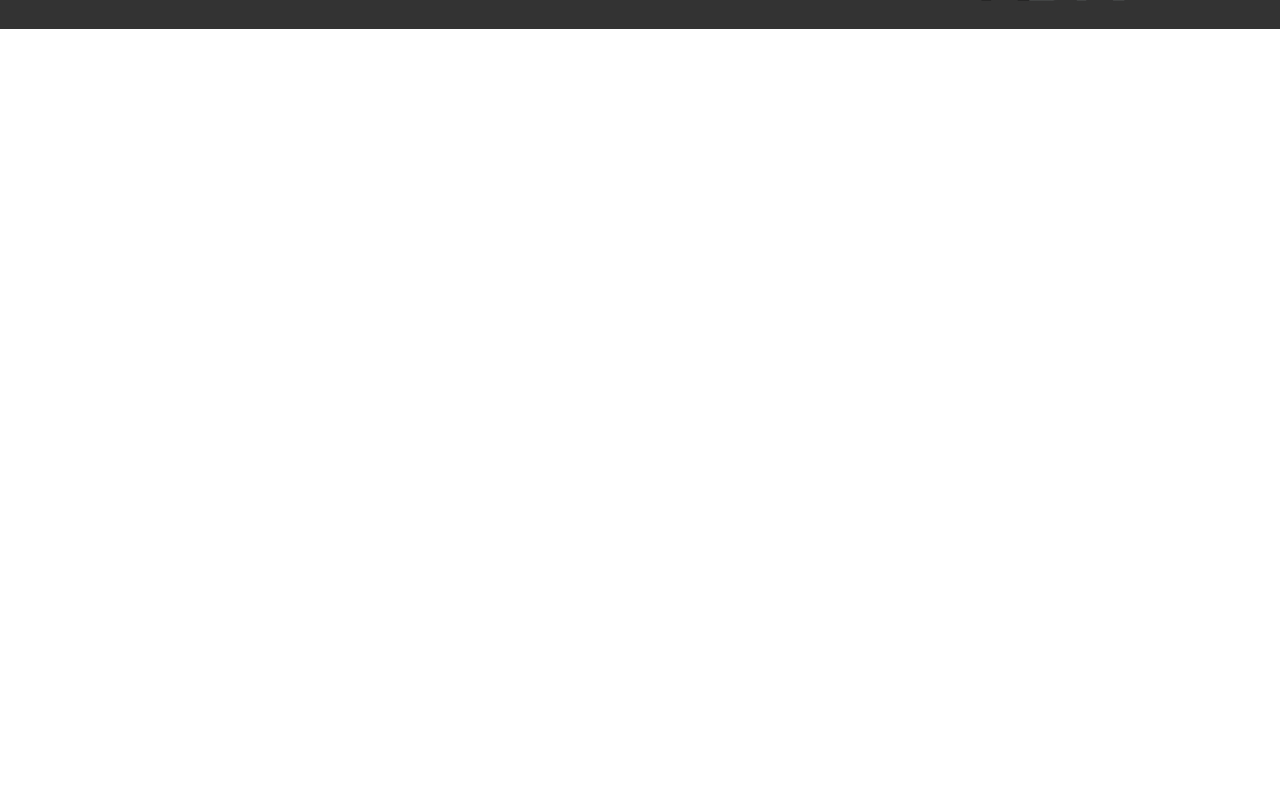
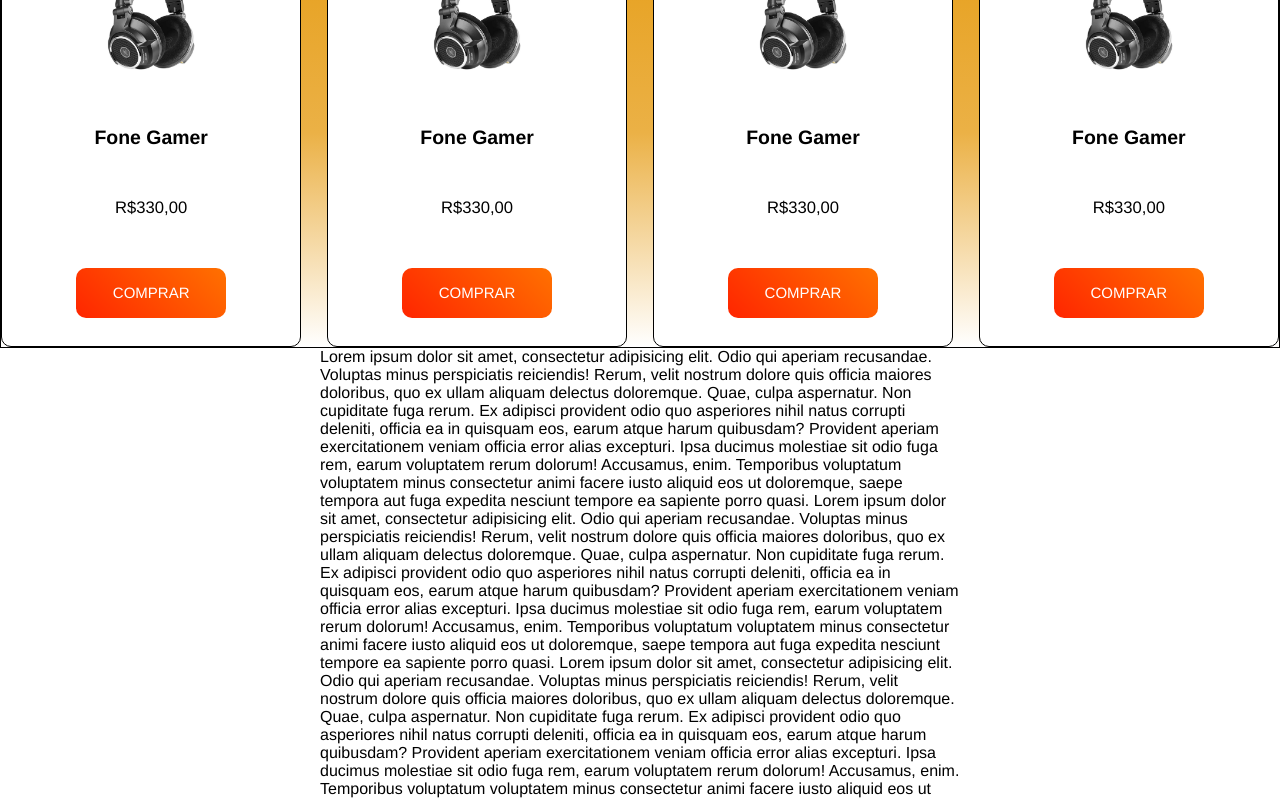
Before and after one commit to Dyeison-Felipe/Rdr_Proj, a React (Create React App) app: page / in a window 1280 px wide. Shown: the part 200-1000 px from the top of the page. Before the commit the page ends 800 px from the top, so only its background shows below. Built offline with nearby package versions, Linux system fonts and the light colour scheme; a web font is replaced by a local one.

Commit message:
chore : Atualizaçãoes

```diff
--- a/src/Routes/Pages/ContentInitial/index.js
+++ b/src/Routes/Pages/ContentInitial/index.js
@@ -1,13 +1,130 @@
-import HeaderInitial from '../../../Components/HeaderInitial'
-import Fone from '../../../Images/Computadores/fone.jpg'
+import { Link } from "react-router-dom";
+import HeaderInitial from "../../../Components/HeaderInitial";
+import Fone from "../../../Images/Computadores/fone.jpg";
+import Footer from '../../../Components/Footer'
+import "./style.css";
 
 const index = () => {
   return (
-    <>
-      <HeaderInitial/>
+    <div>
+      <HeaderInitial />
 
-    </>
-  )
-}
 
-export default index
+      <div className="product-container">
+        <div className="product">
+          <img src={Fone} alt="Fone de ouvido gamer" />
+          <h3>Fone Gamer </h3>
+          <p>R$330,00</p>
+          <Link to="" className="login-form-btn">
+            Comprar
+          </Link>
+        </div>
+
+        <div className="product">
+          <img src={Fone} alt="Fone de ouvido gamer" />
+          <h3>Fone Gamer</h3>
+          <p>R$330,00</p>
+          <Link to="" className="login-form-btn">
+            Comprar
+          </Link>
+        </div>
+
+        <div className="product">
+          <img src={Fone} alt="Fone de ouvido gamer" />
+          <h3>Fone Gamer</h3>
+          <p>R$330,00</p>
+          <Link to="" className="login-form-btn">
+            Comprar
+          </Link>
+        </div>
+
+        <div className="product">
+          <img src={Fone} alt="Fone de ouvido gamer" />
+          <h3>Fone Gamer</h3>
+          <p>R$330,00</p>
+          <Link to="" className="login-form-btn">
+            Comprar
+          </Link>
+        </div>
+      </div>
+      <div className="texto">
+          <p>
+            Lorem ipsum dolor sit amet, consectetur adipisicing elit. Odio qui
+            aperiam recusandae. Voluptas minus perspiciatis reiciendis! Rerum,
+            velit nostrum dolore quis officia maiores doloribus, quo ex ullam
+            aliquam delectus doloremque. Quae, culpa aspernatur. Non cupiditate
+            fuga rerum. Ex adipisci provident odio quo asperiores nihil natus
+            corrupti deleniti, officia ea in quisquam eos, earum atque harum
+            quibusdam? Provident aperiam exercitationem veniam officia error
+            alias excepturi. Ipsa ducimus molestiae sit odio fuga rem, earum
+            voluptatem rerum dolorum! Accusamus, enim. Temporibus voluptatum
+            voluptatem minus consectetur animi facere iusto aliquid eos ut
+            doloremque, saepe tempora aut fuga expedita nesciunt tempore ea
+            sapiente porro quasi.
+            Lorem ipsum dolor sit amet, consectetur adipisicing elit. Odio qui
+            aperiam recusandae. Voluptas minus perspiciatis reiciendis! Rerum,
+            velit nostrum dolore quis officia maiores doloribus, quo ex ullam
+            aliquam delectus doloremque. Quae, culpa aspernatur. Non cupiditate
+            fuga rerum. Ex adipisci provident odio quo asperiores nihil natus
+            corrupti deleniti, officia ea in quisquam eos, earum atque harum
+            quibusdam? Provident aperiam exercitationem veniam officia error
+            alias excepturi. Ipsa ducimus molestiae sit odio fuga rem, earum
+            voluptatem rerum dolorum! Accusamus, enim. Temporibus voluptatum
+            voluptatem minus consectetur animi facere iusto aliquid eos ut
+            doloremque, saepe tempora aut fuga expedita nesciunt tempore ea
+            sapiente porro quasi.
+            Lorem ipsum dolor sit amet, consectetur adipisicing elit. Odio qui
+            aperiam recusandae. Voluptas minus perspiciatis reiciendis! Rerum,
+            velit nostrum dolore quis officia maiores doloribus, quo ex ullam
+            aliquam delectus doloremque. Quae, culpa aspernatur. Non cupiditate
+            fuga rerum. Ex adipisci provident odio quo asperiores nihil natus
+            corrupti deleniti, officia ea in quisquam eos, earum atque harum
+            quibusdam? Provident aperiam exercitationem veniam officia error
+            alias excepturi. Ipsa ducimus molestiae sit odio fuga rem, earum
+            voluptatem rerum dolorum! Accusamus, enim. Temporibus voluptatum
+            voluptatem minus consectetur animi facere iusto aliquid eos ut
+            doloremque, saepe tempora aut fuga expedita nesciunt tempore ea
+            sapiente porro quasi.
+            Lorem ipsum dolor sit amet, consectetur adipisicing elit. Odio qui
+            aperiam recusandae. Voluptas minus perspiciatis reiciendis! Rerum,
+            velit nostrum dolore quis officia maiores doloribus, quo ex ullam
+            aliquam delectus doloremque. Quae, culpa aspernatur. Non cupiditate
+            fuga rerum. Ex adipisci provident odio quo asperiores nihil natus
+            corrupti deleniti, officia ea in quisquam eos, earum atque harum
+            quibusdam? Provident aperiam exercitationem veniam officia error
+            alias excepturi. Ipsa ducimus molestiae sit odio fuga rem, earum
+            voluptatem rerum dolorum! Accusamus, enim. Temporibus voluptatum
+            voluptatem minus consectetur animi facere iusto aliquid eos ut
+            doloremque, saepe tempora aut fuga expedita nesciunt tempore ea
+            sapiente porro quasi.
+            Lorem ipsum dolor sit amet, consectetur adipisicing elit. Odio qui
+            aperiam recusandae. Voluptas minus perspiciatis reiciendis! Rerum,
+            velit nostrum dolore quis officia maiores doloribus, quo ex ullam
+            aliquam delectus doloremque. Quae, culpa aspernatur. Non cupiditate
+            fuga rerum. Ex adipisci provident odio quo asperiores nihil natus
+            corrupti deleniti, officia ea in quisquam eos, earum atque harum
+            quibusdam? Provident aperiam exercitationem veniam officia error
+            alias excepturi. Ipsa ducimus molestiae sit odio fuga rem, earum
+            voluptatem rerum dolorum! Accusamus, enim. Temporibus voluptatum
+            voluptatem minus consectetur animi facere iusto aliquid eos ut
+            doloremque, saepe tempora aut fuga expedita nesciunt tempore ea
+            sapiente porro quasi.
+            Lorem ipsum dolor sit amet, consectetur adipisicing elit. Odio qui
+            aperiam recusandae. Voluptas minus perspiciatis reiciendis! Rerum,
+            velit nostrum dolore quis officia maiores doloribus, quo ex ullam
+            aliquam delectus doloremque. Quae, culpa aspernatur. Non cupiditate
+            fuga rerum. Ex adipisci provident odio quo asperiores nihil natus
+            corrupti deleniti, officia ea in quisquam eos, earum atque harum
+            quibusdam? Provident aperiam exercitationem veniam officia error
+            alias excepturi. Ipsa ducimus molestiae sit odio fuga rem, earum
+            voluptatem rerum dolorum! Accusamus, enim. Temporibus voluptatum
+            voluptatem minus consectetur animi facere iusto aliquid eos ut
+            doloremque, saepe tempora aut fuga expedita nesciunt tempore ea
+            sapiente porro quasi.
+          </p>
+        </div>
+    </div>
+  );
+};
+
+export default index;
--- a/src/Routes/Pages/ContentInitial/style.css
+++ b/src/Routes/Pages/ContentInitial/style.css
@@ -0,0 +1,58 @@
+
+.product-container{
+  display: flex;
+  justify-content: center;
+  align-items: center;
+  font-size: 0.8em;
+  gap: 2em;
+  padding-top: 1em;
+  background-image: linear-gradient(to top, #FFF, #EBB146,#E69D16);
+  height: auto;
+  width: 100%;
+  border: 0.1em solid #000;
+
+}
+
+.product{
+  display: flex;
+  justify-content: center;
+  align-items: center;
+  flex-direction: column;
+  border: 0.1em solid #000;
+  width: 20em;
+  height: 25em;
+  font-size: 1.3em;
+  gap: 3em;
+  border-radius: 10px;
+  background-color: #FFF;
+}
+
+.product img{
+  width: 7em;
+}
+
+.product .login-form-btn {
+  text-decoration: none;
+  font-size: 15px;
+  border: none;
+  border-radius: 10px;
+  color: #fff;
+  line-height: 1.2;
+  text-transform: uppercase;
+  display: flex;
+  justify-content: center;
+  align-items: center;
+  width: 10em;
+  height: 50px;
+  background: linear-gradient(45deg, #FF2500, #FF7100);
+}
+
+.texto{
+  display: flex;
+  justify-content: center;
+  align-items: center;
+}
+
+.texto p{
+  width: 50%;
+}
--- a/src/Routes/Pages/Register/index.js
+++ b/src/Routes/Pages/Register/index.js
@@ -71,7 +71,7 @@ const Index = () => {
               <div className="text-center">
                 <span className="txt1">Já possui conta? </span>
                 <Link className="txt2" to="/login">
-                  Criar conta
+                  Acessar conta
                 </Link>
               </div>
             </form>
```
